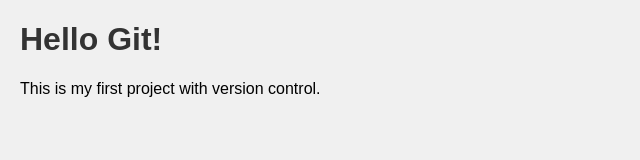
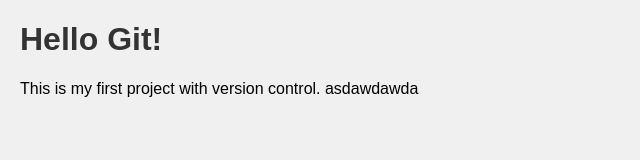
Before and after one commit to Altheeiya/my-web-project, a plain HTML site: page index.html in a window 1280 px wide. Shown: the whole page, without its empty margins (0-640 px from the left). Drawn offline with Linux system fonts and the light colour scheme.

Commit message:
Update paragraph text in index.html

```diff
--- a/index.html
+++ b/index.html
@@ -6,6 +6,6 @@
 </head>
 <body>
     <h1>Hello Git!</h1>
-    <p>This is my first project with version control.</p>
+    <p>This is my first project with version control. asdawdawda</p>
 </body>
 </html>
```
